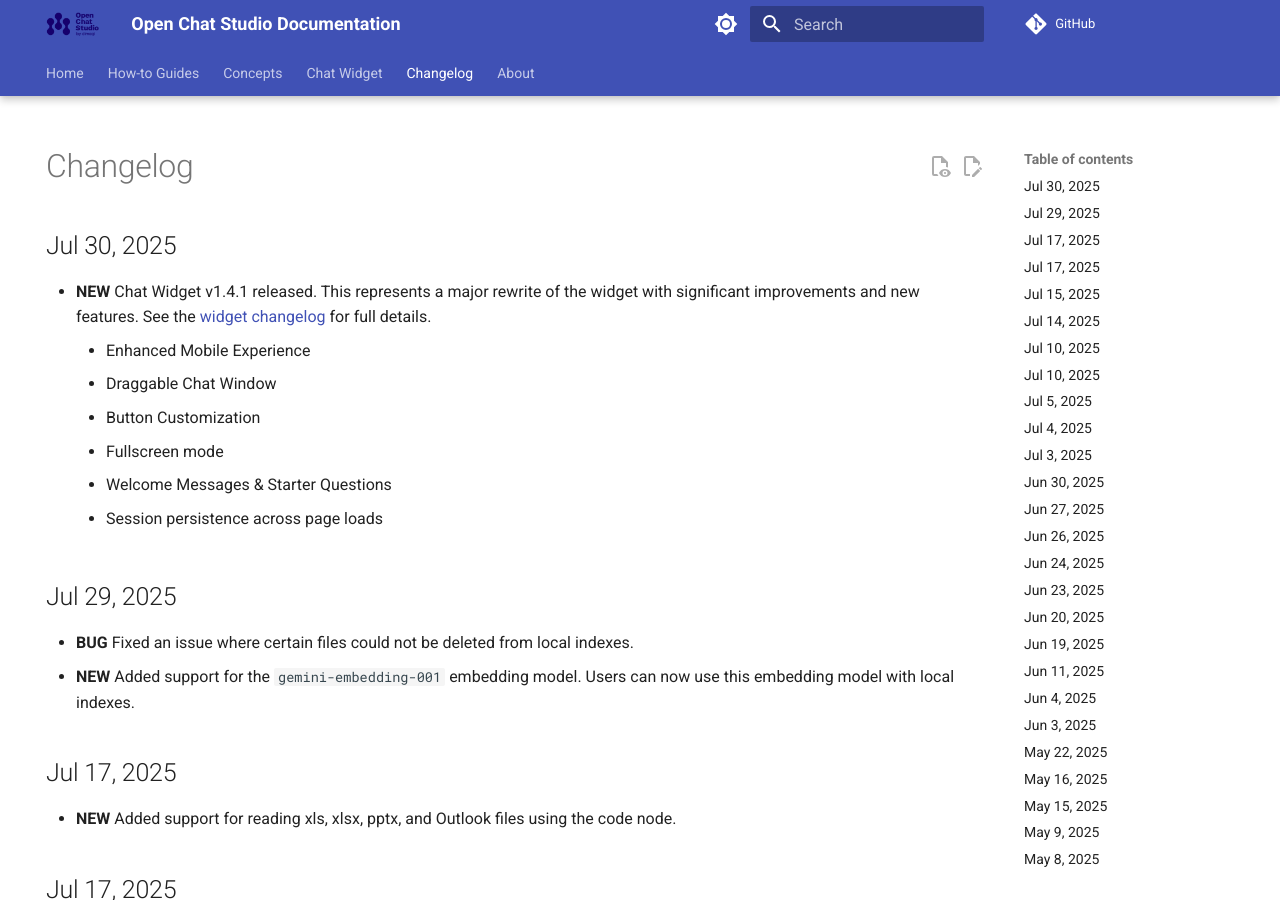
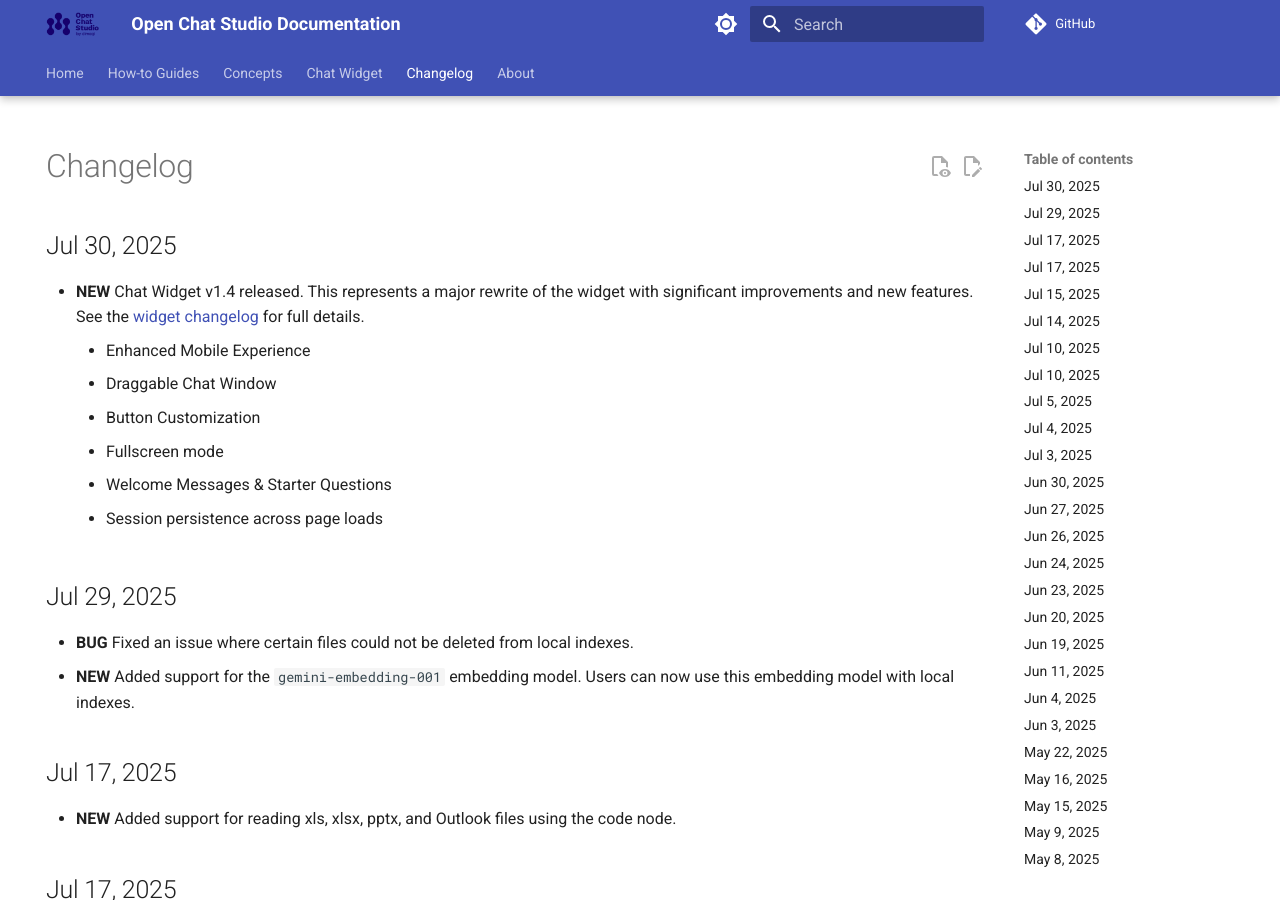
Before and after one commit to dimagi/open-chat-studio-docs, an MkDocs documentation site: the page built from docs/changelog.md, in a window 1280 px wide and 900 px high. Built offline with MkDocs 1.6.1 and Material for MkDocs 9.7.7, drawn with Linux system fonts in a browser that asks for light colours; emoji names are drawn with the system emoji font; a script that is not in the unit is left out; comment, search, counter and statistics services are not loaded.

Commit message:
update link

```diff
--- a/docs/changelog.md
+++ b/docs/changelog.md
@@ -6,7 +6,7 @@
 # Changelog
 
 ## Jul 30, 2025
-* **NEW** Chat Widget v1.4.1 released. This represents a major rewrite of the widget with significant improvements and new features. See the [widget changelog](chat_widget/changelog.md#v040) for full details.
+* **NEW** Chat Widget v1.4 released. This represents a major rewrite of the widget with significant improvements and new features. See the [widget changelog](chat_widget/changelog.md) for full details.
     * Enhanced Mobile Experience
     * Draggable Chat Window
     * Button Customization
```
